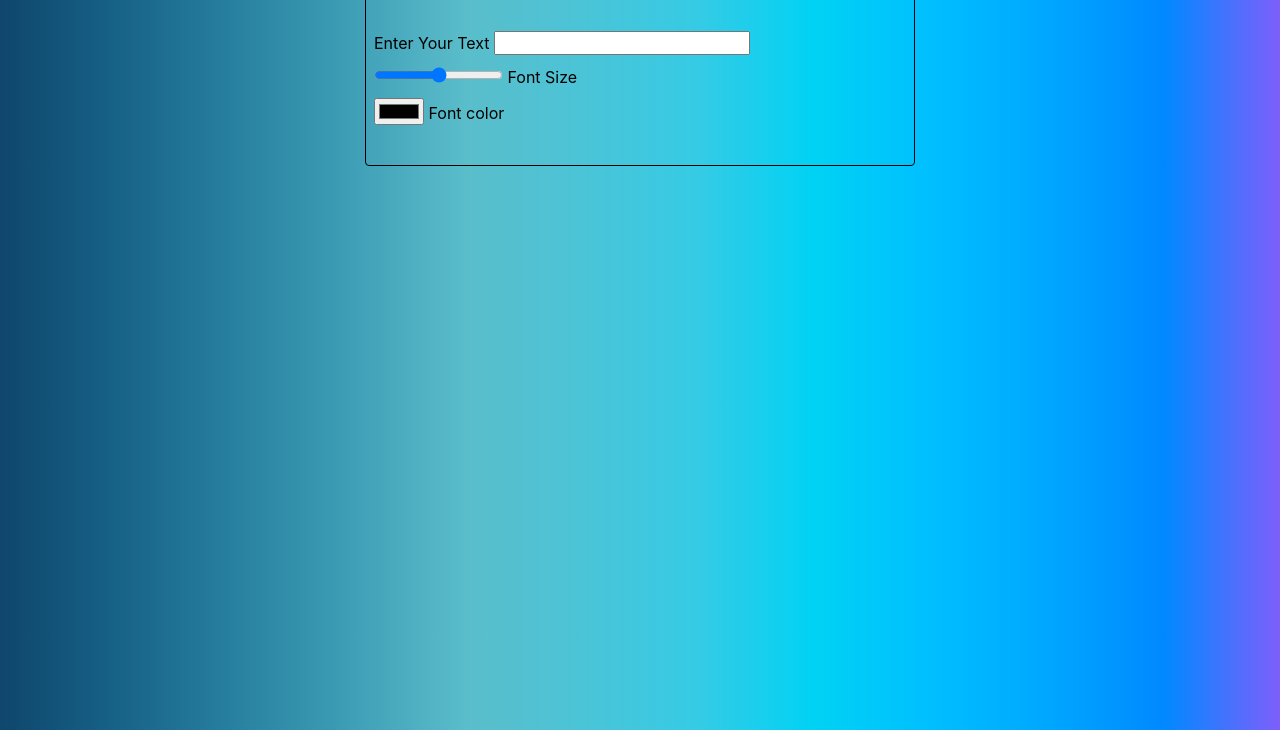
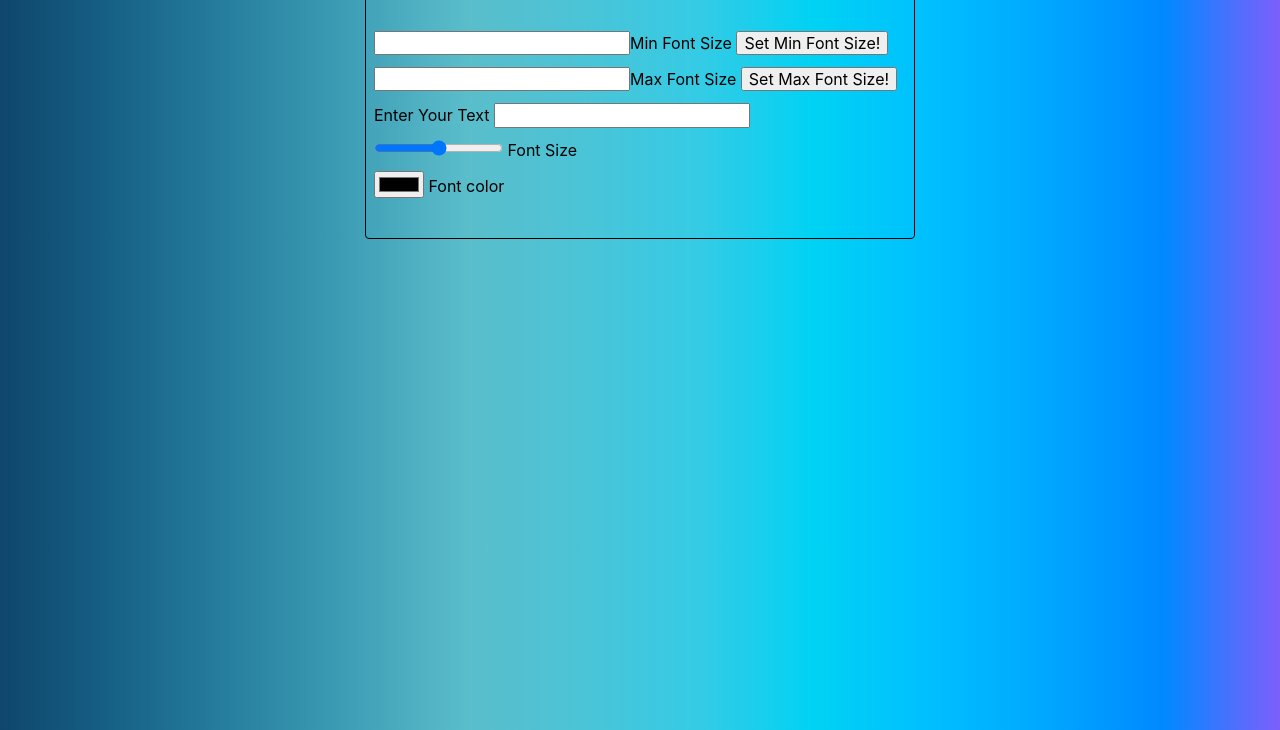
Before and after one commit to efoejean/HW-11-2, a website: page index.html in a window 1280 px wide. Shown: the part 70-800 px from the top of the page. Drawn offline with nearby package versions, Linux system fonts and the light colour scheme.

Commit message:
Create two new form with button

```diff
--- a/index.html
+++ b/index.html
@@ -16,7 +16,19 @@
   <body>
     <div class="flex flex--column container">
       <h1>Txt Styler</h1>
-      <div><label for="txt">Enter Your Text </label><input type="text" /></div>
+      <form id="min-font-form">
+        <input type="text" /><label for="Min">Min Font Size</label>
+        <button type="submit">Set Min Font Size!</button>
+      </form>
+      <form id="max-font-form">
+        <input type="text" /><label for="Max">Max Font Size</label>
+        <button type="submit">Set Max Font Size!</button>
+      </form>
+
+      <div>
+        <label for="txt">Enter Your Text </label
+        ><input type="text" name="text" />
+      </div>
       <div>
         <input type="range" id="font-size" min="11" max="144" />
         <label for="font-size"> Font Size </label>
```
